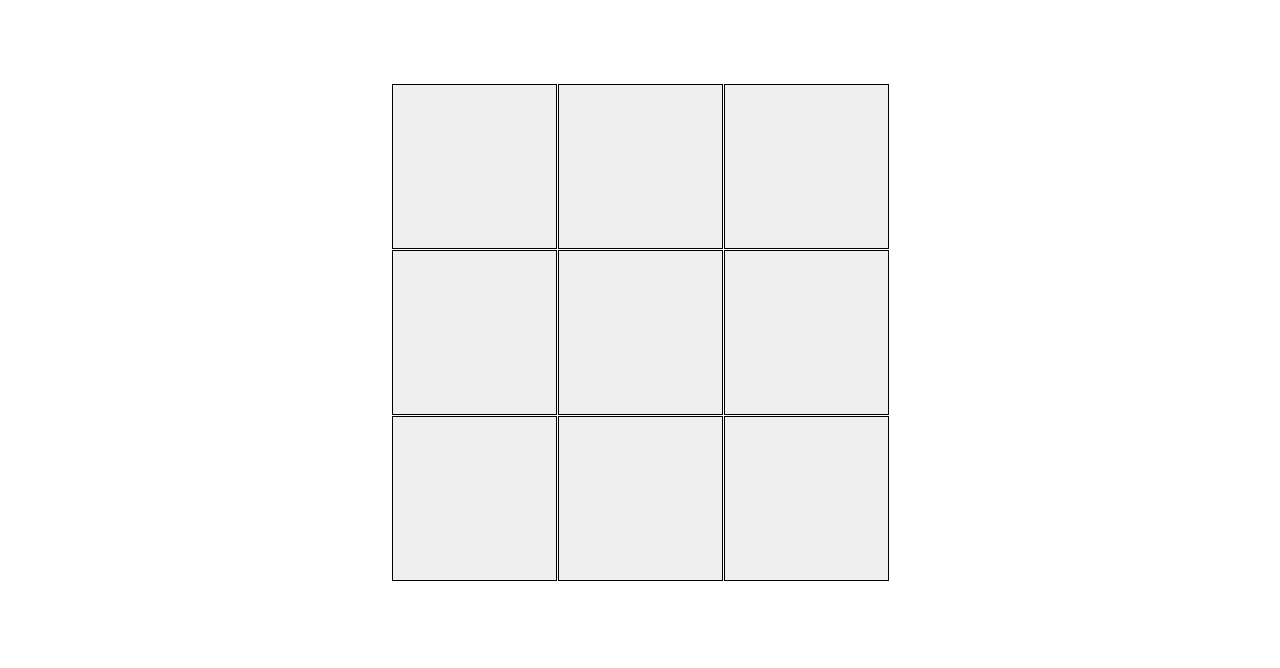
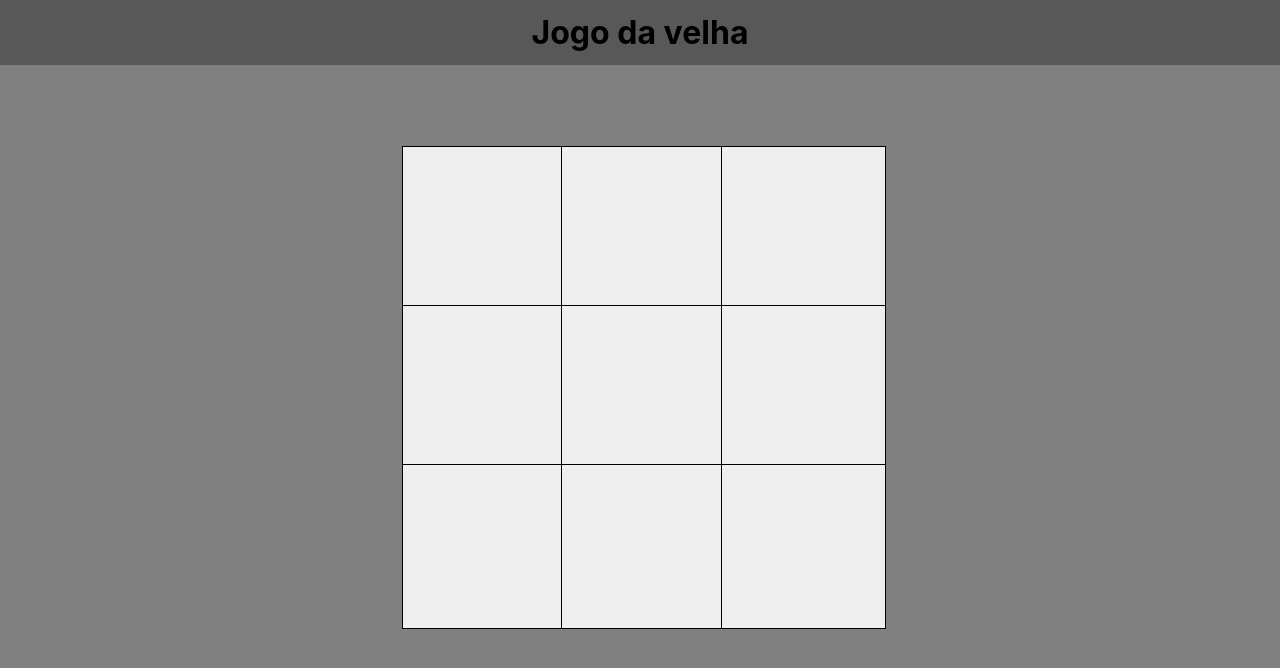
Before and after one commit to akalinoxd/jogo-da-velha, a React (Create React App) app: page / in a window 1280 px wide. Shown: the top 668 px of the page. Built offline with nearby package versions, Linux system fonts and the light colour scheme.

Commit message:
adding some style

```diff
--- a/src/App.css
+++ b/src/App.css
@@ -9,17 +9,25 @@ html, body, #root{
   overflow-y: hidden;
 }
 
+header{
+  background-color: rgb(88, 88, 88);
+  height: 65px;
+  line-height: 65px;
+  text-align: center;
+}
+
 main{
   width: 100%;
   height: 100%;
   display: flex;
   flex-wrap: wrap;
+  background-color: grey;
 }
 
 table{
   margin: 0 auto;
-  width: 500px;
-  height: 500px;
+  width: 480px;
+  height: 480px;
 }
 
 td{
@@ -42,8 +50,8 @@ td button{
   height: 100%;
   display: flex;
   justify-content: center;
-  padding-top: 16%;
-  background-color: rgba(255, 255, 255, 0.458);
+  padding-top: 12%;
+  background-color: rgba(255, 255, 255, 0.226);
 }
 
 .winMessage{
--- a/src/App.js
+++ b/src/App.js
@@ -27,7 +27,7 @@ function App() {
         board[i] == currentPlayer && board[i + 3] == currentPlayer && board[i + 6] == currentPlayer ||
         board[i] == currentPlayer && board[i + 4] == currentPlayer && board[i + 8] == currentPlayer && i == 0 ||
         board[i] == currentPlayer && board[i + 2] == currentPlayer && board[i + 4] == currentPlayer && i == 2) {
-        winMessage = `o "${currentPlayer}" venceu`
+        winMessage = `A letra "${currentPlayer}" venceu!`
         gameOver = true
         isInGame(false)
       }
@@ -94,6 +94,9 @@ function App() {
 
   return (
     <>
+      <header>
+        <h1>Jogo da velha</h1>
+      </header>
       <main>
         <table className='gameBoard'>
           {gameDisplayer}
```
